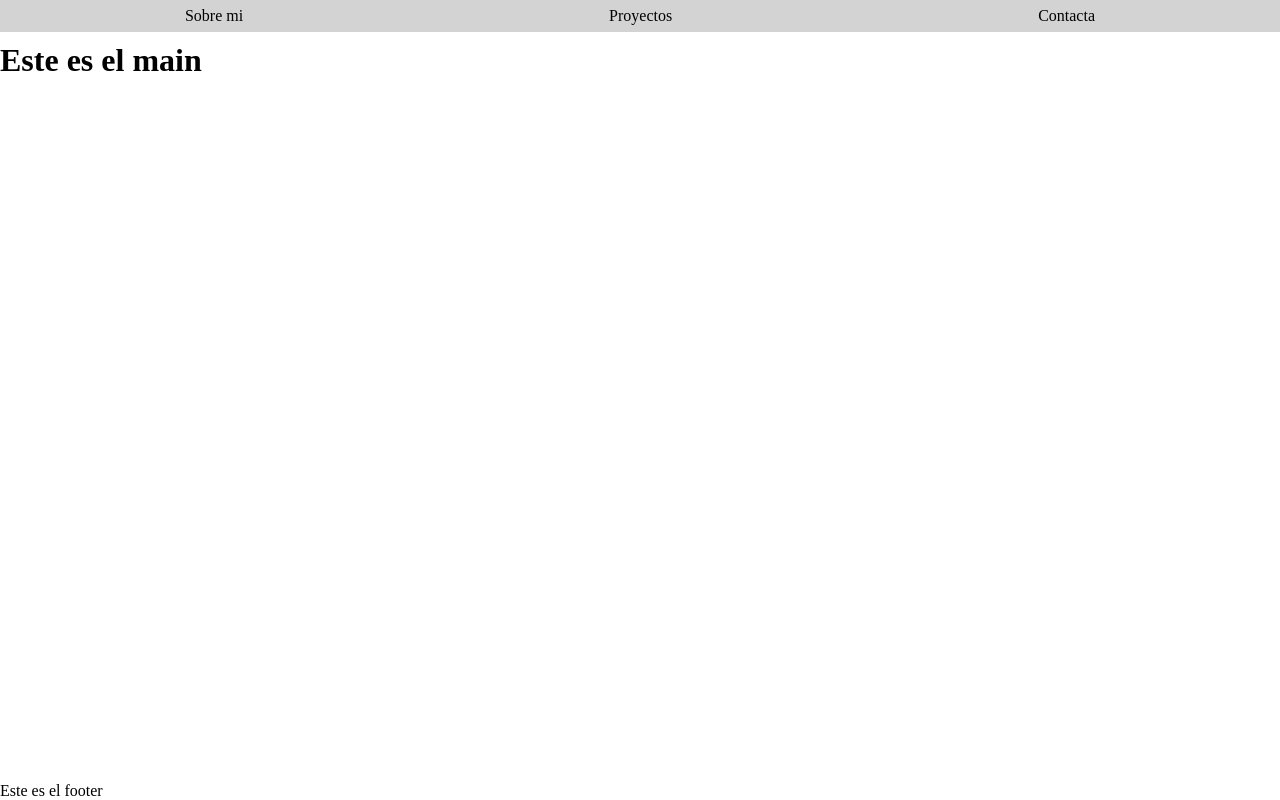
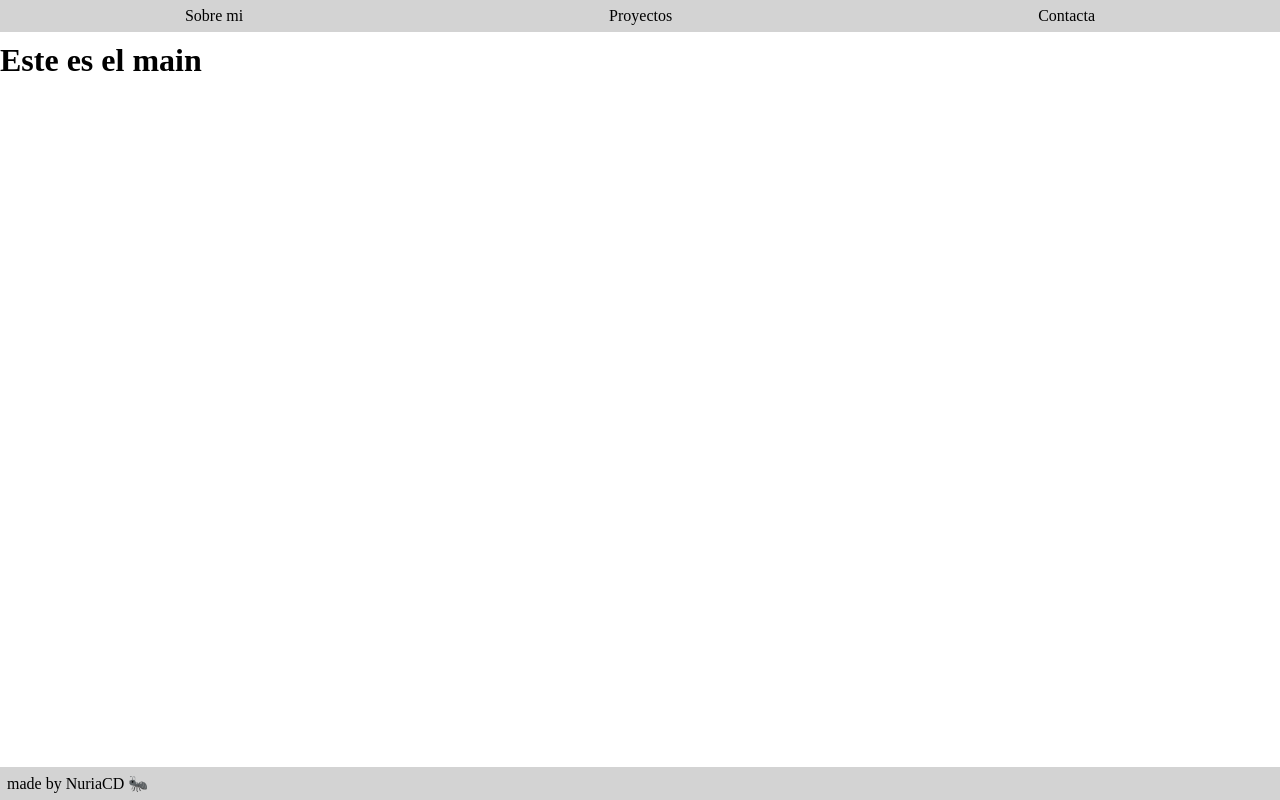
Before and after one commit to Nuria8890/portfolio, a React (Vite) app: page / in a window 1280 px wide. Built offline with nearby package versions, Linux system fonts and the light colour scheme.

Commit message:
add basics styles to footer

```diff
--- a/src/components/footer/Footer.jsx
+++ b/src/components/footer/Footer.jsx
@@ -1,7 +1,11 @@
-import React from "react";
+import "@/styles/layout/Footer.scss";
 
 function Footer() {
-  return <footer>Este es el footer</footer>;
+  return (
+    <footer className="footer">
+      <p className="footer__text">made by NuriaCD 🐜</p>
+    </footer>
+  );
 }
 
 export default Footer;
--- /dev/null
+++ b/src/styles/layout/Footer.scss
@@ -0,0 +1,8 @@
+.footer {
+  padding: 2px;
+  margin-top: 10px;
+  background-color: lightgray;
+  &__text {
+    padding: 5px;
+  }
+}
```
